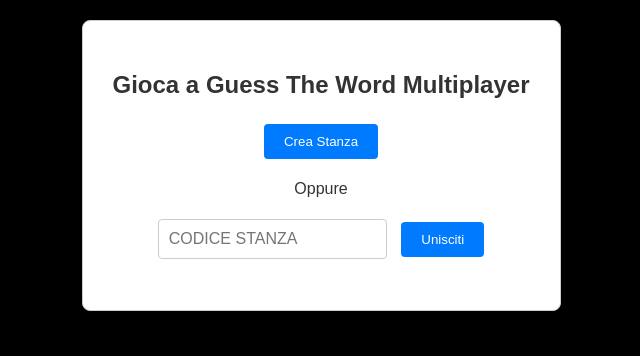
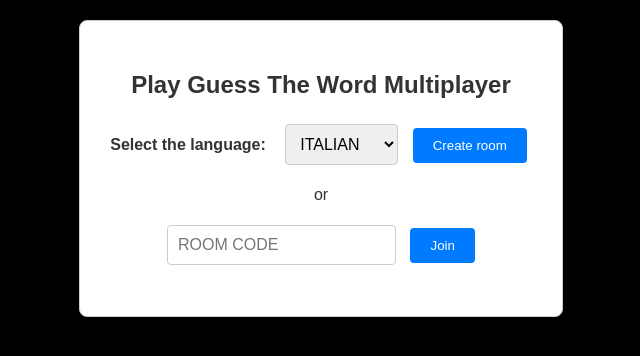
Before and after one commit to iamfrank123/word-game, a website: page index.html in a window 1280 px wide. Shown: the whole page, without its empty margins (319-959 px from the left). Drawn offline with nearby package versions, Linux system fonts and the light colour scheme; no server answers.

Commit message:
Add language selection and update button texts
Updated the lobby and game container with English language options and modified button texts.

```diff
--- a/index.html
+++ b/index.html
@@ -9,25 +9,31 @@
 <body>
 
     <div id="lobby-container">
-        <h2>Gioca a Guess The Word Multiplayer</h2>
-        <button id="create-room-btn">Crea Stanza</button>
-        <p>Oppure</p>
-        <input type="text" id="room-code-input" placeholder="Codice Stanza" maxlength="4">
-        <button id="join-room-btn">Unisciti</button>
+        <h2>Play Guess The Word Multiplayer</h2>
+
+        <!-- Dropdown lingua -->
+        <label for="languageSelect">Select the language:</label>
+        <select id="languageSelect">
+            <option value="it">Italian</option>
+            <option value="en">English</option>
+        </select>
+
+        <button id="create-room-btn">Create room</button>
+        <p>or</p>
+        <input type="text" id="room-code-input" placeholder="Room Code" maxlength="4">
+        <button id="join-room-btn">Join</button>
         <p id="lobby-message"></p>
     </div>
 
     <div id="game-container" style="display: none;">
         <div id="game-status">
-            <h3 id="player-turn">Attendendo il tuo avversario...</h3>
+            <h3 id="player-turn">Waiting for your opponent...</h3>
             <p id="game-message"></p>
         </div>
 
-        <div id="grid-container">
-            </div>
+        <div id="grid-container"></div>
 
-        <div id="keyboard-container">
-            </div>
+        <div id="keyboard-container"></div>
     </div>
 
     <script src="/socket.io/socket.io.js"></script>
```
